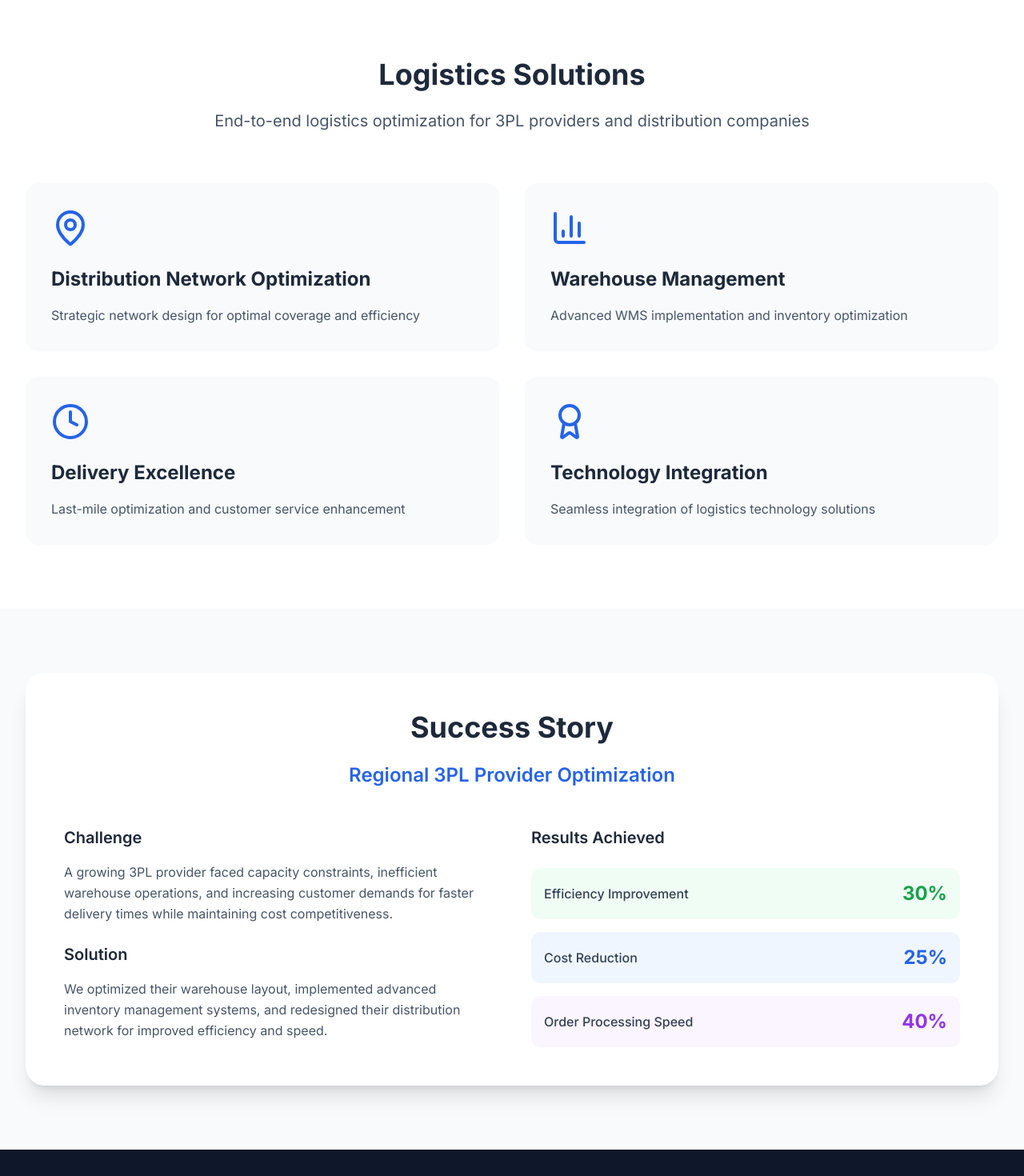
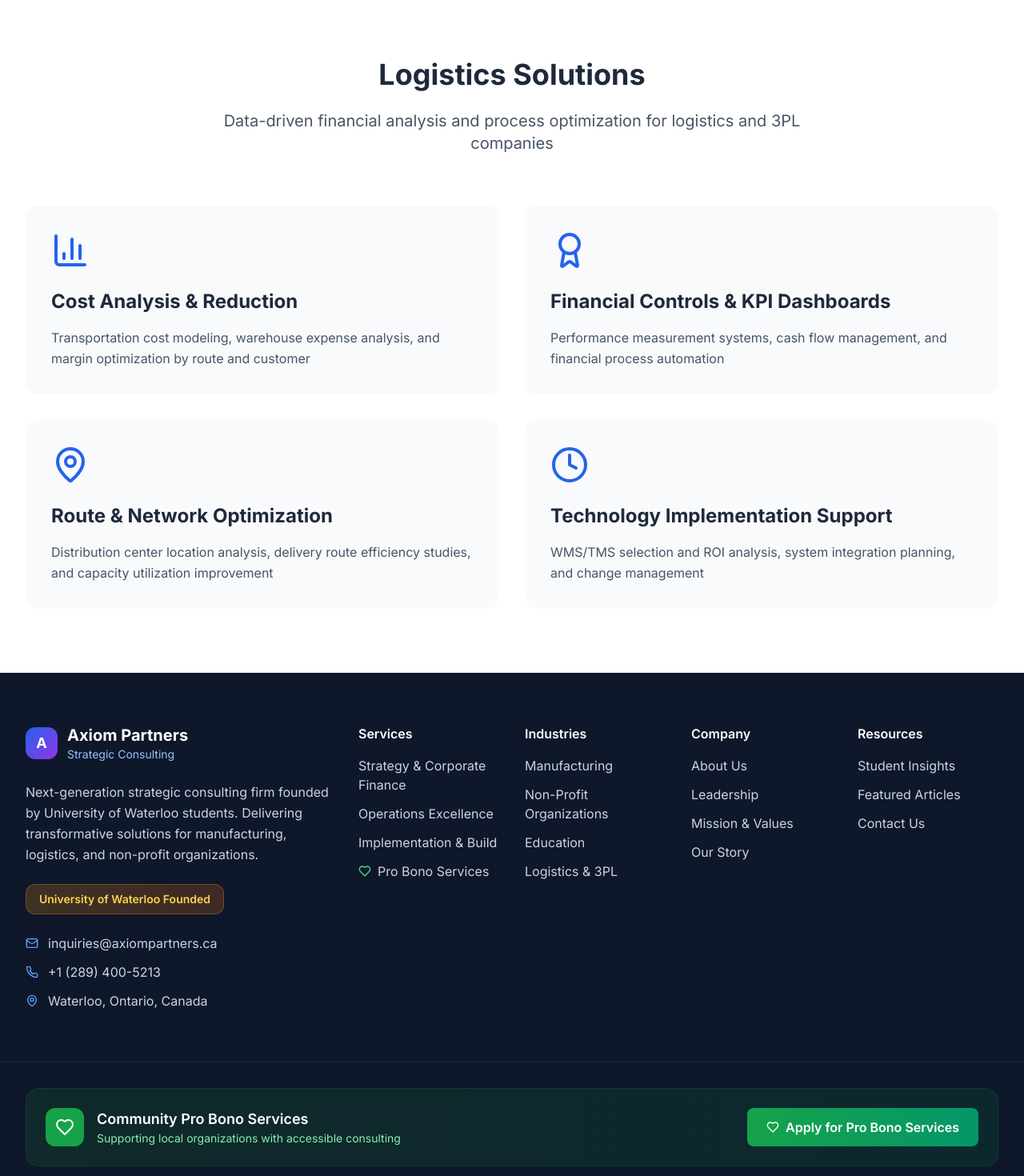
Before and after one commit to wlerouxaxiom/Axiom-Partners-Website, a Next.js app: page /industries/logistics in a window 1280 px wide. Shown: the part 500-1970 px from the top of the page at 80% size. Built offline with nearby package versions, Linux system fonts and the light colour scheme.

Commit message:
Remove fictional success story from logistics industry page

```diff
--- a/app/industries/logistics/page.tsx
+++ b/app/industries/logistics/page.tsx
@@ -6,24 +6,24 @@ import { Truck, CheckCircle, BarChart3, MapPin, Clock, Award } from 'lucide-reac
 export default function Logistics() {
   const solutions = [
     {
-      icon: MapPin,
-      title: 'Distribution Network Optimization',
-      description: 'Strategic network design for optimal coverage and efficiency'
+      icon: BarChart3,
+      title: 'Cost Analysis & Reduction',
+      description: 'Transportation cost modeling, warehouse expense analysis, and margin optimization by route and customer'
     },
     {
-      icon: BarChart3,
-      title: 'Warehouse Management',
-      description: 'Advanced WMS implementation and inventory optimization'
+      icon: Award,
+      title: 'Financial Controls & KPI Dashboards',
+      description: 'Performance measurement systems, cash flow management, and financial process automation'
+    },
+    {
+      icon: MapPin,
+      title: 'Route & Network Optimization',
+      description: 'Distribution center location analysis, delivery route efficiency studies, and capacity utilization improvement'
     },
     {
       icon: Clock,
-      title: 'Delivery Excellence',
-      description: 'Last-mile optimization and customer service enhancement'
-    },
-    {
-      icon: Award,
-      title: 'Technology Integration',
-      description: 'Seamless integration of logistics technology solutions'
+      title: 'Technology Implementation Support',
+      description: 'WMS/TMS selection and ROI analysis, system integration planning, and change management'
     }
   ];
 
@@ -43,8 +43,8 @@ export default function Logistics() {
               <span className="text-blue-400">Logistics</span> & 3PL
             </h1>
             <p className="text-xl text-slate-300 max-w-3xl mx-auto leading-relaxed">
-              Streamlining logistics operations, warehouse management, and distribution
-              networks for maximum efficiency and customer satisfaction.
+              Financial analysis, process optimization, and strategic planning solutions
+              for logistics companies and 3PL providers seeking operational efficiency.
             </p>
           </motion.div>
         </div>
@@ -62,7 +62,7 @@ export default function Logistics() {
           >
             <h2 className="text-4xl font-bold text-slate-800 mb-6">Logistics Solutions</h2>
             <p className="text-xl text-slate-600 max-w-3xl mx-auto">
-              End-to-end logistics optimization for 3PL providers and distribution companies
+              Data-driven financial analysis and process optimization for logistics and 3PL companies
             </p>
           </motion.div>
 
@@ -86,58 +86,6 @@ export default function Logistics() {
           </div>
         </div>
       </section>
-
-      {/* Case Study */}
-      <section className="py-20 bg-slate-50">
-        <div className="max-w-7xl mx-auto px-4 sm:px-6 lg:px-8">
-          <motion.div
-            initial={{ opacity: 0, y: 30 }}
-            whileInView={{ opacity: 1, y: 0 }}
-            transition={{ duration: 0.8 }}
-            viewport={{ once: true }}
-            className="bg-white rounded-3xl p-12 shadow-xl"
-          >
-            <div className="text-center mb-12">
-              <h2 className="text-4xl font-bold text-slate-800 mb-6">Success Story</h2>
-              <h3 className="text-2xl text-blue-600 font-semibold">Regional 3PL Provider Optimization</h3>
-            </div>
-
-            <div className="grid grid-cols-1 lg:grid-cols-2 gap-12">
-              <div>
-                <h4 className="text-xl font-semibold text-slate-800 mb-4">Challenge</h4>
-                <p className="text-slate-600 mb-6 leading-relaxed">
-                  A growing 3PL provider faced capacity constraints, inefficient warehouse operations,
-                  and increasing customer demands for faster delivery times while maintaining cost competitiveness.
-                </p>
-
-                <h4 className="text-xl font-semibold text-slate-800 mb-4">Solution</h4>
-                <p className="text-slate-600 leading-relaxed">
-                  We optimized their warehouse layout, implemented advanced inventory management systems,
-                  and redesigned their distribution network for improved efficiency and speed.
-                </p>
-              </div>
-
-              <div>
-                <h4 className="text-xl font-semibold text-slate-800 mb-6">Results Achieved</h4>
-                <div className="space-y-4">
-                  <div className="flex items-center justify-between bg-green-50 rounded-xl p-4">
-                    <span className="text-slate-700 font-medium">Efficiency Improvement</span>
-                    <span className="text-2xl font-bold text-green-600">30%</span>
-                  </div>
-                  <div className="flex items-center justify-between bg-blue-50 rounded-xl p-4">
-                    <span className="text-slate-700 font-medium">Cost Reduction</span>
-                    <span className="text-2xl font-bold text-blue-600">25%</span>
-                  </div>
-                  <div className="flex items-center justify-between bg-purple-50 rounded-xl p-4">
-                    <span className="text-slate-700 font-medium">Order Processing Speed</span>
-                    <span className="text-2xl font-bold text-purple-600">40%</span>
-                  </div>
-                </div>
-              </div>
-            </div>
-          </motion.div>
-        </div>
-      </section>
     </div>
   );
 }
```
